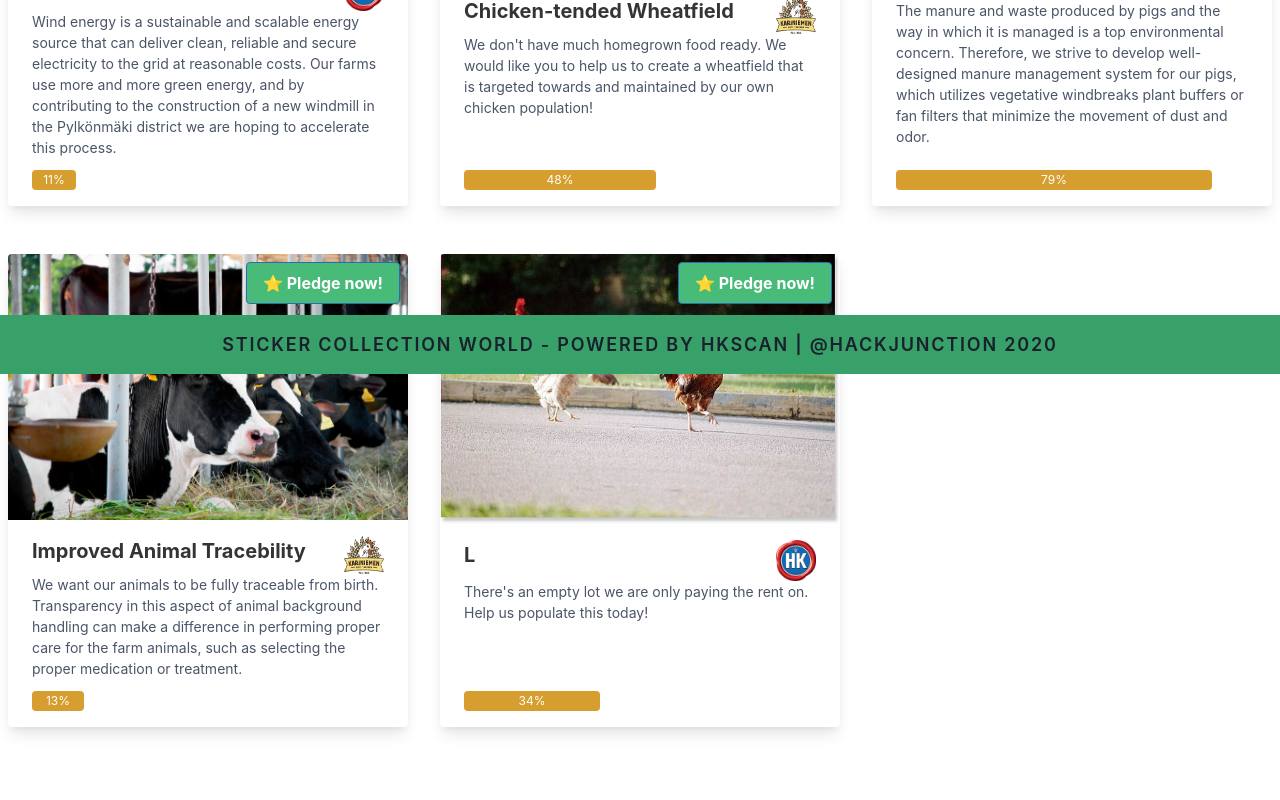
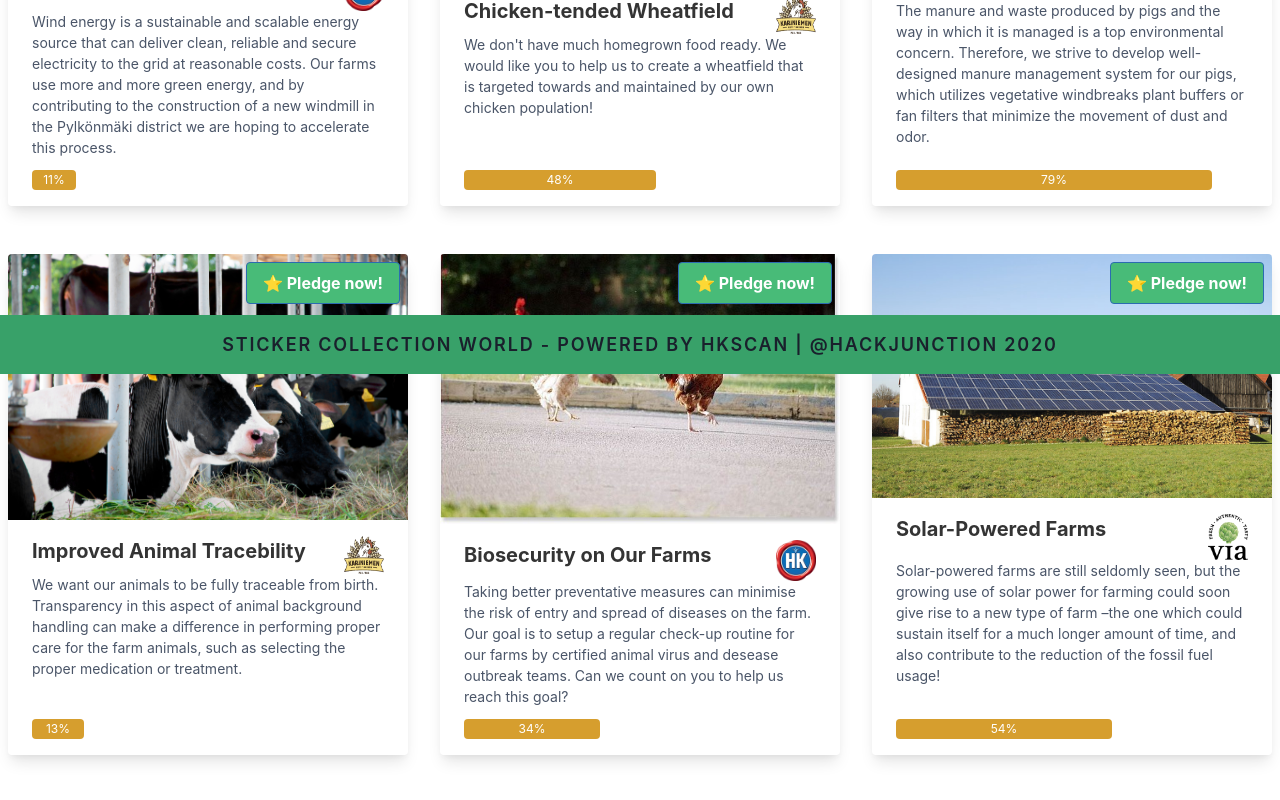
Before and after one commit to junction2020/app, a React (Create React App) app: page /goals/1 in a window 1280 px wide. Shown: the part 426-1226 px from the top of the page. Built offline with nearby package versions, Linux system fonts and the light colour scheme.

Commit message:
fixed goal cards

```diff
--- a/src/data.js
+++ b/src/data.js
@@ -8,6 +8,7 @@ import kariniemenLogo from "./assets/kariniemen_logo_135px.png";
 import viaLogo from "./assets/via-logo.png";
 import manureJpg from "./assets/manure.jpeg";
 import traceJpg from "./assets/livestock.jpg";
+import solarbarn from "./assets/solarbarn.jpg";
 
 export const brands = [
   { name: "Kariniemen", logo: kariniemenLogo, produce: ["chicken"] },
@@ -49,12 +50,20 @@ export const goals = [
     img_url: traceJpg,
   },
   {
-    title: "L",
+    title: "Biosecurity on Our Farms",
     brand: brands[1],
     description:
-      "There's an empty lot we are only paying the rent on. Help us populate this today!",
+      "Taking better preventative measures can minimise the risk of entry and spread of diseases on the farm. Our goal is to setup a regular check-up routine for our farms by certified animal virus and desease outbreak teams. Can we count on you to help us reach this goal?",
     progress: 0.34,
     img_url: parkinglot,
+  },
+  {
+    title: "Solar-Powered Farms",
+    brand: brands[2],
+    description:
+      "Solar-powered farms  are still seldomly seen, but the growing use of solar power for farming could soon give rise to a new type of farm –the one which could sustain itself for a much longer amount of time, and also contribute to the reduction of the fossil fuel usage!",
+    progress: 0.54,
+    img_url: solarbarn,
   },
 ];
 
```
Also changed, not shown: src/assets/solarbarn.jpg (added).
